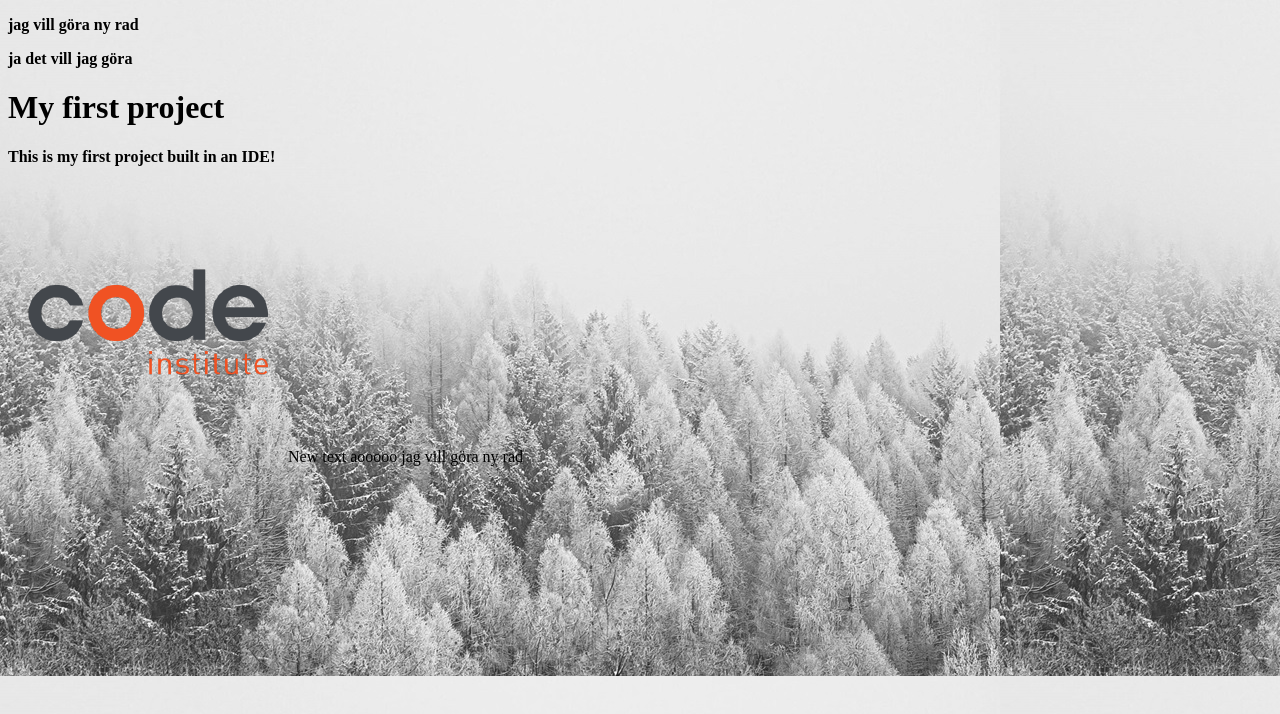
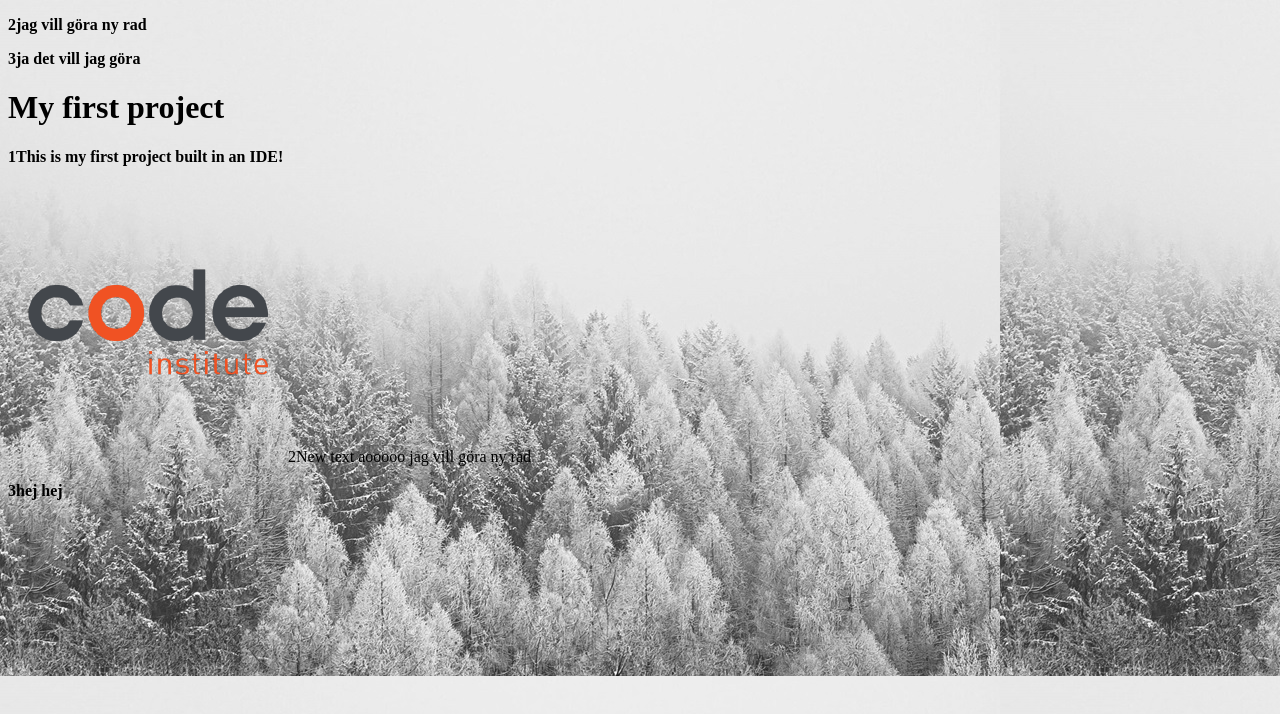
Before and after one commit to AmandaLesnik/my-first-project, a plain HTML site: page index.html in a window 1280 px wide. Drawn offline with Linux system fonts and the light colour scheme.

Commit message:
Update index.html

```diff
--- a/index.html
+++ b/index.html
@@ -3,15 +3,16 @@
 <head>
     <meta charset="UTF-8">
     <meta name="viewport" content="width=device-width, initial-scale=1.0">
-    <title>My first project</title>
-      <p> jag vill göra ny rad</p>
-    <p>ja det vill jag göra</p>
+    <title>1My first project</title>
+      <p> 2jag vill göra ny rad</p>
+    <p>3ja det vill jag göra</p>
     <link rel="stylesheet" href="assets/css/styles.css">
 </head>
 <body>
     <h1>My first project</h1>
-    <p>This is my first project built in an IDE!</p>
+    <p>1This is my first project built in an IDE!</p>
     <img src="assets/images/ci-logo.png" alt="Code Institute Logo"
-   <p>New text aooooo jag vill göra ny rad</p>
+   <p>2New text aooooo jag vill göra ny rad</p>
+    <p>3hej hej</p>
 </body>
 </html>
```
